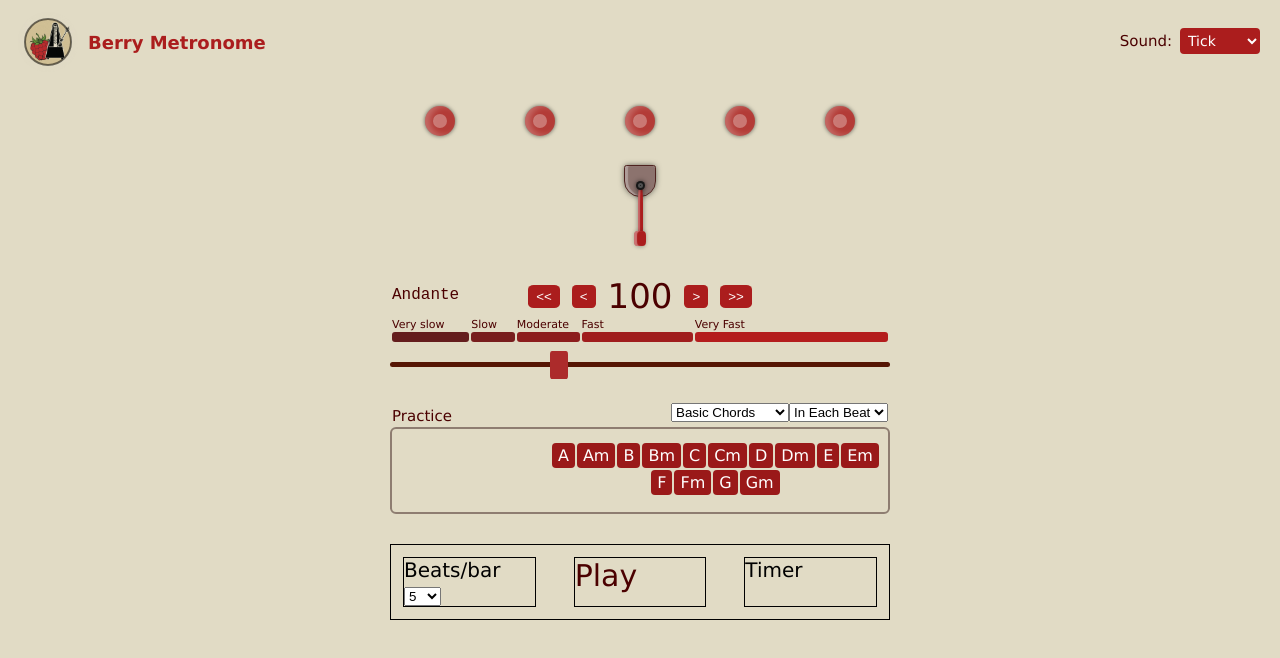
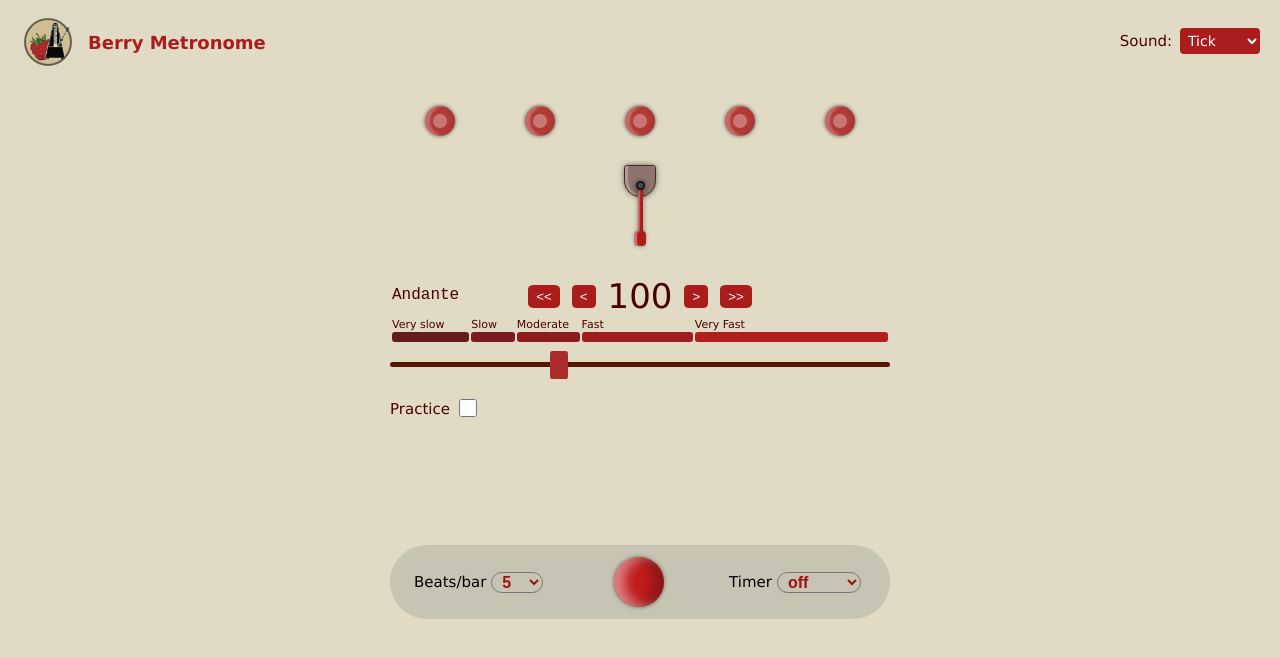
Before and after one commit to kaifussain/Berry-Metronome, a React (Vite) app: page / in a window 1280 px wide. Shown: the top 658 px of the page. Built offline with nearby package versions, Linux system fonts and the light colour scheme.

Commit message:
+ timer + more to practice comp

```diff
--- a/src/App.css
+++ b/src/App.css
@@ -1,12 +1,3 @@
-#forTestingOnly{
-  font-size: 14px;
-  background-color: black;
-  color:white;
-  width: fit-content;
-  position:fixed;
-  bottom:0;
-  padding:5px;
-}
 *{
   box-sizing: border-box;
 }
@@ -258,7 +249,6 @@ header{
 
 
 #randomBox{
-  border:2px solid rgba(38, 8, 8, 0.442);
   border-radius: 6px;
   margin-top: 60px;
   max-width: 500px;
@@ -268,13 +258,13 @@ header{
   display: flex;
   align-items: center;
   justify-content:space-between;
-  padding:14px 0 17px 0;
+  padding:16px 0 15px 0;
+  min-height: 88px;
 }
 
 
 
 #playCtrlBox{
-  border:1px solid black;
   margin-top: 30px;
   max-width: 500px;
   margin-left: auto;
@@ -285,16 +275,61 @@ header{
   justify-content: center;
   gap:38px;
   padding:12px;
+  position: relative;
+  background-color: rgba(128, 128, 128, 0.261);
+  border-radius: 50px;
 }
-#playBtn{
-  border:1px solid black;
+
+#playCtrlBox span{
+  position: absolute;
+  font-size: 16px;
+  top:15.2px;
+  left:12px;
+}
+#playCtrlBox select{
+  background-color: transparent;
+  font-size: 16px;
+  font-weight: 900;
+  border-radius: 50px;
+  padding:0 6px;
+  color: rgb(157, 18, 18);
+  outline:none;
+  margin:5px;
+}
+
+.playBtn{
   cursor: pointer;
+  display:grid;
+  place-items: center;
+}
+.mainPlayBtn{
+  width:50px;
+  height:50px;
+  transition: .2s;
+  box-shadow: 0 0 4px rgba(0, 0, 0, 0.477), inset 10px 0px 12px rgba(255, 255, 255, 0.455), inset -10px 0px 12px rgba(0, 0, 0, 0.282);
+}
+
+.playingMainBtn{
+  background-color: rgb(120, 29,29);
+  border-radius: 20%;
+  transform: scale(0.7);
+}
+.pausedMainBtn{
+  border-radius: 50%;
+  background-color: rgb(193, 28, 28);
+  transform: scale(1);
+
 }
 #beatsPbarBtn, #timerBtn{
   color:black;
-  font-size: 20px;
-  border:1px solid black;
+  font-size: 15px;
   cursor: pointer;
+  border-radius: 10px;
+  padding: 0 12px;
+  display: flex;
+  place-items: center;
+
+  height:50px;
 }
 #soundSelect{
   font-size: 15px;
@@ -307,10 +342,7 @@ header{
 #soundSelect select {
   font-family: Verdana, Geneva, Tahoma, sans-serif;
   padding: 4px;
-  /* border: 1px solid #010101; */
   border-radius: 4px;
-  /* border: 1px solid transparent; */
-  /* background-color: var(--main-bg-color); */
   border:none;
   background-color: var(--berry-color);
   color:white;
@@ -321,3 +353,15 @@ header{
 #soundSelect select:focus {
   outline: none;
 }
+
+
+#countdown{
+  position: fixed;
+  top:27.5px;
+  font-size: 22px;
+  right:180px;
+  color:var(--berry-color);
+  font-family: monospace;
+  font-weight: 900;
+  height: fit-content;
+}
--- a/src/App.jsx
+++ b/src/App.jsx
@@ -1,7 +1,8 @@
-import { useState, useEffect } from "react";
+import { useState, useEffect, useRef } from "react";
 import "./App.css";
 import MetronomeSoundBtn from "./components/MetronomeSoundBtn";
 import RandomBox from "./components/RandomBox";
+
 function App() {
   const [playing, setPlaying] = useState(false);
   const [beatspb_v, setBeatpb_v] = useState(5);
@@ -9,6 +10,10 @@ function App() {
   const [currentTempoName_v, setCurrentTempoName_v] = useState("Larghissimo");
   const [currentBeat, setCurrentBeat] = useState(0);
   const [sound, setSound] = useState("a");
+  const [timerDuration, setTimerDuration] = useState(0); // Timer duration in minutes
+  const [remainingTime, setRemainingTime] = useState(0); // Remaining time in seconds
+  const intervalRef = useRef(null);
+  const timerRef = useRef(null);
 
   function handleBeatsPbar_f(e) {
     if (playing) {
@@ -53,8 +58,8 @@ function App() {
       intervalId = setInterval(() => {
         setCurrentBeat((prevBeat) => (prevBeat + 1) % beatspb_v);
       }, (60 / currentTempo_v) * 1000);
-    }
-    else{
+      intervalRef.current = intervalId;
+    } else {
       clearInterval(intervalId);
     }
 
@@ -62,25 +67,62 @@ function App() {
   }, [playing, currentTempo_v, beatspb_v]);
 
   useEffect(() => {
-    if (playing) {
+    if (playing && timerDuration > 0) {
+      if (remainingTime === 0) {
+        setRemainingTime(timerDuration * 60);
+      }
+      timerRef.current = setInterval(() => {
+        setRemainingTime((prevTime) => prevTime - 1);
+      }, 1000);
+    } else {
+      clearInterval(timerRef.current);
+    }
+
+    if (!playing) {
+      clearInterval(timerRef.current);
+    }
+
+    if (remainingTime === 0 && timerDuration > 0) {
+      setPlaying(false);
+      clearInterval(timerRef.current);
+    }
+
+    return () => clearInterval(timerRef.current);
+  }, [playing, remainingTime, timerDuration]);
+
+  useEffect(() => {
+    if (!playing) {
       setCurrentBeat(0);
+      clearInterval(intervalRef.current);
     }
   }, [playing]);
+
+  const stopPlaying = () => {
+    setPlaying(false);
+    clearInterval(intervalRef.current);
+  };
+
+  const formatTime = (time) => {
+    const minutes = Math.floor(time / 60);
+    const seconds = time % 60;
+    return `${minutes}:${seconds < 10 ? "0" : ""}${seconds}`;
+  };
+
   return (
     <>
       <div id="soundSelect">
         Sound:
-        <select onChange={e=>setSound(e.target.value)}>
+        <select onChange={(e) => setSound(e.target.value)}>
           <option value={"a"}>Tick</option>
           <option value={"b"}>Bell</option>
           <option value={"c"}>Pop</option>
           <option value={"d"}>Click</option>
           <option value={"e"}>Piano 1</option>
           <option value={"f"}>Piano 2</option>
-        </select>
+          </select>
       </div>
       <header>
-        <img src="../public/BerryMetronomeLogo.jpeg" id="logo"></img>
+        <img src="../public/BerryMetronomeLogo.jpeg" id="logo" alt="Berry Metronome Logo"></img>
         Berry Metronome
       </header>
       <div id="metronomeBtnBox">
@@ -99,9 +141,7 @@ function App() {
           id="metronmePointer"
           style={{
             animation: playing
-              ? `metronomePointerAni ${
-                  120 / currentTempo_v
-                }s infinite ease-in-out`
+              ? `metronomePointerAni ${120 / currentTempo_v}s infinite ease-in-out`
               : "none",
           }}
         >
@@ -173,7 +213,12 @@ function App() {
       </div>
 
       <div id="randomBox">
-        <RandomBox playing={playing} tempo={currentTempo_v} beatspb={beatspb_v}/>
+        <RandomBox
+          playing={playing}
+          tempo={currentTempo_v}
+          beatspb={beatspb_v}
+          stopPlaying={stopPlaying}
+        />
       </div>
 
       <div id="playCtrlBox">
@@ -192,10 +237,30 @@ function App() {
             <option value={10}>10</option>
           </select>
         </div>
-        <div id="playBtn" onClick={() => setPlaying(!playing)}>
-          {playing ? "Stop" : "Play"}
+        <div className="playBtn" onClick={() => setPlaying(!playing)}>
+          <div className={`mainPlayBtn ${playing ? "playingMainBtn" : "pausedMainBtn"}`}></div>
         </div>
-        <div id="timerBtn">Timer</div>
+        <div id="timerBtn">
+          Timer
+          <select
+            value={timerDuration}
+            onChange={(e) => {
+              setTimerDuration(parseInt(e.target.value, 10));
+              setRemainingTime(parseInt(e.target.value, 10) * 60);
+            }}
+          >
+            <option value={0}>off</option>
+            <option value={1}>1 Min</option>
+            <option value={2}>2 Min</option>
+            <option value={3}>3 Min</option>
+            <option value={4}>4 Min</option>
+            <option value={5}>5 Min</option>
+            <option value={7}>7 Min</option>
+            <option value={10}>10 Min</option>
+            <option value={15}>15 Min</option>
+          </select>
+        </div>
+        <div id="countdown">{timerDuration > 0 && formatTime(remainingTime)}</div>
       </div>
     </>
   );
--- a/src/components/MetronomeSoundBtn.css
+++ b/src/components/MetronomeSoundBtn.css
@@ -4,7 +4,7 @@
     border-radius: 50%;
     outline: 7px solid rgba(255, 255, 254, 0.323);
     outline-offset: -15px;
-    box-shadow: 0 0 4px rgba(0, 0, 0, 0.757), inset 5px 0 6px #ffffff40;
+    box-shadow: 0 0 4px rgba(0, 0, 0, 0.757), inset 5px 0 2px #ffffff40, inset -5px 0 2px rgba(0, 0, 0, 0.077);
     cursor: pointer;
     transition: .1s;
     filter: opacity(0.8);
@@ -28,7 +28,7 @@
 }
 
 #MetronomeSoundBtn.btnPlaying {
-    filter:opacity(1) contrast(3);
+    filter:opacity(1) contrast(1.5);
     transform: scale(1.1);
     outline-width: 9px;
     outline-color: rgba(255, 255, 255, 0.605);
--- a/src/components/RandomBox.css
+++ b/src/components/RandomBox.css
@@ -1,7 +1,7 @@
 #practiceBox{
     position: absolute;
     font-size: 15px;
-    top:-22px;
+    top:-27px;
     left:0;
 }
 .displayRandItemsBox{
@@ -20,18 +20,17 @@
 
 @keyframes currentItemAni {
     0%{
-        transform: scale(1);
+        transform: scale(0.8);
     }
     50%{
-        transform: scale(1.2);
+        transform: scale(1.1);
     }
     100%{
-        transform: scale(1);
+        transform: scale(0.8);
     }
 }
 
 .selectEachItemsBox{
-    /* width:280px; */
     display:flex;
     flex-wrap: wrap;
     gap:2px;
@@ -55,3 +54,29 @@
     top:-40px;
     right:0;
 }
+.itemPreSetBox select{
+    padding:3px 7px;
+    background-color: var(--main-bg-color);
+    color:black;
+    margin-left: 5px;
+    border-radius: 4px;
+    font-family: Verdana, Geneva, Tahoma, sans-serif;
+    border:none;
+    border:2px solid transparent;
+}
+.itemPreSetBox select:focus {
+    outline: none;
+    border-color:rgba(0, 0, 0, 0.256);
+}
+.hide{
+    display: none;
+}
+.PracticeSwitch{
+    position: absolute;
+    top:-4px;
+    left:65px;
+}
+.pracCheckBox{
+    width:18px;
+    height:18px;
+}
--- a/src/components/RandomBox.jsx
+++ b/src/components/RandomBox.jsx
@@ -1,32 +1,47 @@
 import React, { useEffect, useState, useRef } from "react";
 import "./RandomBox.css";
 
-const RandomBox = ({ playing, tempo, beatspb }) => {
+const RandomBox = ({ playing, tempo, beatspb, stopPlaying }) => {
   const [list, setList] = useState([]);
   const [currentItem, setCurrentItem] = useState(null);
   const [selectedPreSet, setSelectedPreSet] = useState("c");
   const [timingMode, setTimingMode] = useState(0);
+  const [isPracticeOn, setIsPracticeOn] = useState(false);
+  const intervalRef = useRef(null);
+
+  const clearExistingInterval = () => {
+    if (intervalRef.current) {
+      clearInterval(intervalRef.current);
+    }
+  };
 
   useEffect(() => {
-    let interval;
-    if (playing) {
+    if (playing && isPracticeOn) {
       setCurrentItem(getNextEnabledItem());
-      interval = setInterval(() => {
+      const intervalDuration =
+        (timingMode === 0 ? 1 : beatspb) * (60 / tempo) * 1000;
+      intervalRef.current = setInterval(() => {
         setCurrentItem(getNextEnabledItem());
-      }, (timingMode === 0 ? 1 : beatspb) * (60 / tempo) * 1000);
+      }, intervalDuration);
     } else {
-      clearInterval(interval);
+      clearExistingInterval();
     }
 
-    return () => clearInterval(interval);
-  }, [playing, currentItem, tempo, timingMode]);
-
-
-
+    return () => clearExistingInterval();
+  }, [playing, tempo, timingMode, list]);
 
   useEffect(() => {
-    if (selectedPreSet === "c") {
-      setList([
+    if (playing) {
+      stopPlaying();
+      clearInterval(intervalRef.current);
+    }
+  }, [timingMode, list]);
+
+  useEffect(() => {
+    const getPresetList = (preset) => {
+      switch (preset) {
+        case "c":
+          return [
             { name: "A", enabled: true },
             { name: "Am", enabled: true },
             { name: "B", enabled: true },
@@ -40,10 +55,10 @@ const RandomBox = ({ playing, tempo, beatspb }) => {
             { name: "F", enabled: true },
             { name: "Fm", enabled: true },
             { name: "G", enabled: true },
-        { name: "Gm", enabled: true }
-      ]);
-    } else if (selectedPreSet === "n") {
-      setList([
+            { name: "Gm", enabled: true },
+          ];
+        case "n":
+          return [
             { name: "sa", enabled: true },
             { name: "r", enabled: true },
             { name: "re", enabled: true },
@@ -55,10 +70,10 @@ const RandomBox = ({ playing, tempo, beatspb }) => {
             { name: "d", enabled: true },
             { name: "da", enabled: true },
             { name: "n", enabled: true },
-        { name: "ni", enabled: true }
-      ]);
-    } else if (selectedPreSet === "s") {
-      setList([
+            { name: "ni", enabled: true },
+          ];
+        case "s":
+          return [
             { name: "A7", enabled: true },
             { name: "Am7", enabled: true },
             { name: "B7", enabled: true },
@@ -72,13 +87,21 @@ const RandomBox = ({ playing, tempo, beatspb }) => {
             { name: "F7", enabled: true },
             { name: "Fm7", enabled: true },
             { name: "G7", enabled: true },
-        { name: "Gm7", enabled: true }
-      ]);
+            { name: "Gm7", enabled: true },
+          ];
+        default:
+          return [];
       }
+    };
+
+    const newList = getPresetList(selectedPreSet);
+    setList(newList);
     setCurrentItem(null);
-  }, [selectedPreSet]);
 
-
+    if (playing && isPracticeOn) {
+      setCurrentItem(getNextEnabledItem());
+    }
+  }, [selectedPreSet, isPracticeOn]);
 
   const handlePreSetChange = (event) => {
     const option = event.target.value;
@@ -88,7 +111,10 @@ const RandomBox = ({ playing, tempo, beatspb }) => {
   const toggleItemEnabled = (index) => {
     setList((prevList) => {
       const updatedList = [...prevList];
-      updatedList[index].enabled = !updatedList[index].enabled;
+      updatedList[index] = {
+        ...updatedList[index],
+        enabled: !updatedList[index].enabled,
+      };
       return updatedList;
     });
   };
@@ -102,20 +128,35 @@ const RandomBox = ({ playing, tempo, beatspb }) => {
 
   return (
     <>
-      <div id="practiceBox">Practice</div>
-      <div className="displayRandItemsBox">
+      <div id="practiceBox">
+        <span>Practice</span>
+        <label className="PracticeSwitch">
+          <input
+            type="checkbox"
+            className="pracCheckBox"
+            checked={isPracticeOn}
+            onChange={() => setIsPracticeOn((x) => !x)}
+          />
+          <span className="slider"></span>
+        </label>
+      </div>
+        <div className={`displayRandItemsBox ${!isPracticeOn ? 'hide' : ''}`}>
           <div
             id="currentItem"
             style={
               playing
-              ? { animation: `currentItemAni ${(timingMode === 0 ? 1 : beatspb) * (60 / tempo)}s linear infinite` }
-              : { animation: '' }
+                ? {
+                    animation: `currentItemAni ${
+                      (timingMode === 0 ? 1 : beatspb) * (60 / tempo)
+                    }s linear infinite`,
+                  }
+                : { animation: "" }
             }
           >
             {currentItem}
           </div>
         </div>
-      <div className="itemPreSetBox">
+        <div className={`itemPreSetBox ${!isPracticeOn ? 'hide' : ''}`}>
           <select value={selectedPreSet} onChange={handlePreSetChange}>
             <option value="c">Basic Chords</option>
             <option value="s">Seventh Chords</option>
@@ -129,7 +170,7 @@ const RandomBox = ({ playing, tempo, beatspb }) => {
             <option value={1}>In Each Bar</option>
           </select>
         </div>
-      <div className="selectEachItemsBox">
+        <div className={`selectEachItemsBox ${!isPracticeOn ? 'hide' : ''}`}>
           {list.map((item, index) => (
             <div
               key={index}
```
Lines whose indentation alone changed are shown as unchanged.
